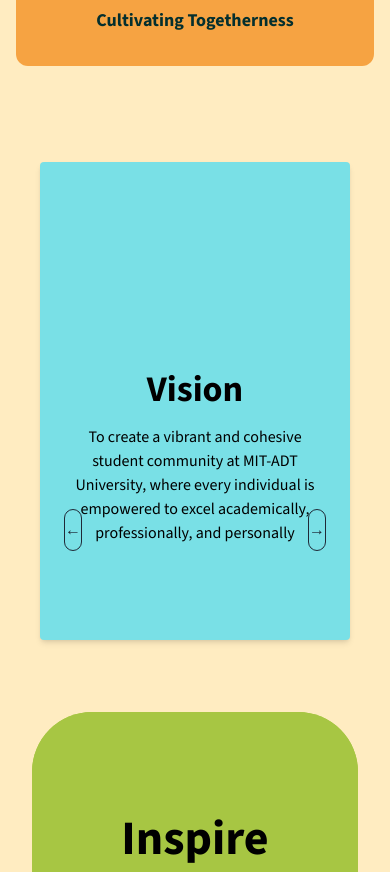
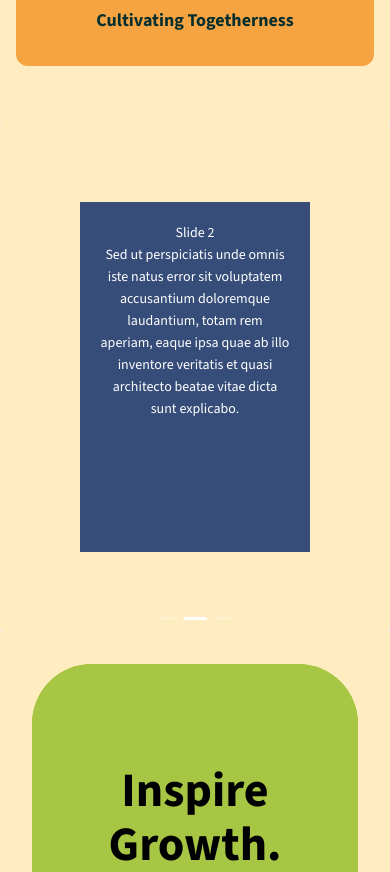
Before and after one commit to Akshat-Vashisht/student-council-website-v2, a Next.js app: page / in a window 390 px wide. Shown: the part 2710-3582 px from the top of the page. Built offline with nearby package versions, Linux system fonts and the light colour scheme.

Commit message:
fix: responsiveness

```diff
--- a/components/Home/Vision.js
+++ b/components/Home/Vision.js
@@ -1,89 +1,49 @@
-"use client";
-import React, { useState } from "react";
+import React from "react";
+import { Carousel } from "antd";
 
-const Carousel = () => {
-  const [currentSlide, setCurrentSlide] = useState(0);
-
-  const slides = [
-    {
-      header: "Vision",
-      content: `To create a vibrant and cohesive student community at MIT-ADT University, where every individual is empowered to excel academically, professionally, and personally`,
-    },
-    {
-      header: "Mission",
-      content: `The MIT-IMPACT Student Council is committed to fostering an environment of inspiration, achievement, and togetherness by:
-      1.⁠ ⁠Providing opportunities for intellectual growth and creative exploration.
-      2.⁠ ⁠Supporting student endeavors to achieve academic excellence and personal development.
-      3.⁠ ⁠Cultivating a sense of belonging and inclusivity through diverse and engaging initiatives.
-      4.⁠ ⁠Facilitating collaboration and synergy among students, faculty, and staff to enhance the overall university experience.
-      5.⁠ ⁠To create a supportive environment that empowers students to excel academically, socially and personally.`,
-    },
-    {
-      header: "Objective",
-      content:
-        "The MIT-IMPACT Student council aims to represent and unite the MIT-ADT University community by advocating for student needs, fostering inclusivity, and organizing events for personal and leadership development. We facilitate dialogue between students, faculty, and administration to address concerns and enact positive change. Empowering individuals to engage in decision-making, we strive to enhance the university experience for all.",
-    },
-  ];
-
-  const nextSlide = () => {
-    setCurrentSlide((prev) => (prev + 1) % slides.length);
+const contentStyle = {
+  height: "350px",
+  color: "#fff",
+  justyContent: "center",
+  textAlign: "center",
+  background: "#364d79",
+  padding: "20px",
 };
 
-  const prevSlide = () => {
-    setCurrentSlide((prev) => (prev - 1 + slides.length) % slides.length);
-  };
-
-  return (
-    <div className="relative w-full p-10 bg-[#FFECC1]">
-      <div className="bg-[#79E0E6] sm:h-[550px] md:h-[550px] lg:h-[550px]  mx-auto p-6 rounded shadow-md text-black overflow-auto">
-        <div className="flex relative lg:flex-row flex-col justify-center">
-          {" "}
-          {/* Change flex direction on large screens */}
-          {slides.map((slide, index) => (
-            <div
-              key={index}
-              className={`w-full ${
-                index === currentSlide ? "block" : "hidden"
-              } transition-opacity duration-500`}
-            >
-              <div
-                className={`relative h-[350px] mb-20 md:h-[160px] py-4 lg:h-120`}
-              >
-                <div className="absolute top-1/2 left-1/2 transform -translate-x-1/2 -translate-y-1/2 text-black w-full md:max-w-2xl mx-auto">
-                  {" "}
-                  {/* Ensures content stays within container */}
-                  <div className="text-center mt-48 py-4">
-                    <h2 className="text-4xl sm:text-l md:text-3xl lg:text-6xl font-bold mb-4">
-                      {slide.header}
-                    </h2>
-                    <div className="message text-base sm:text-l md:text-xl p-[-100px]">
-                      {" "}
-                      {/* Adjust padding for larger screens if needed */}
-                      {slide.content.split("\n").map((line, index) => (
-                        <p key={index}>{line.trim()}</p>
-                      ))}
+const App = () => (
+  <Carousel autoplay className="p-20  rounded bg-[#FFECC1]">
+    <div>
+      <div style={contentStyle}>
+        <h3>Slide 1</h3>
+        <p>
+          Lorem ipsum dolor sit amet, consectetur adipiscing elit. Nullam
+          suscipit magna sit amet justo varius, id volutpat nulla dictum.
+          Vestibulum vestibulum tristique velit nec dignissim.
+        </p>
       </div>
     </div>
+    <div>
+      <div style={contentStyle}>
+        <h3>Slide 2</h3>
+        <p>
+          Sed ut perspiciatis unde omnis iste natus error sit voluptatem
+          accusantium doloremque laudantium, totam rem aperiam, eaque ipsa quae
+          ab illo inventore veritatis et quasi architecto beatae vitae dicta
+          sunt explicabo.
+        </p>
       </div>
     </div>
-            </div>
-          ))}
-          <button
-            className="absolute top-[80%] sm:top-1/2 md:top-1/2 left-0  transform -translate-y-1/2  py-2 rounded-[50px] bg-transparent text-gray-800 border border-gray-800"
-            onClick={prevSlide}
-          >
-            &larr;
-          </button>
-          <button
-            className="absolute top-[80%] sm:top-1/2 md:top-1/2 right-0  transform -translate-y-1/2  py-2 rounded-[50px] bg-transparent text-gray-800 border border-gray-800"
-            onClick={nextSlide}
-          >
-            &rarr;
-          </button>
+    <div>
+      <div style={contentStyle}>
+        <h3>Slide 3</h3>
+        <p>
+          Nemo enim ipsam voluptatem quia voluptas sit aspernatur aut odit aut
+          fugit, sed quia consequuntur magni dolores eos qui ratione voluptatem
+          sequi nesciunt.
+        </p>
       </div>
     </div>
-    </div>
+  </Carousel>
 );
-};
 
-export default Carousel;
+export default App;
```
Lines whose indentation alone changed are shown as unchanged.
